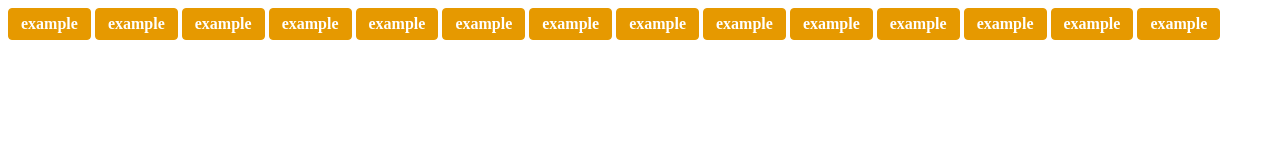
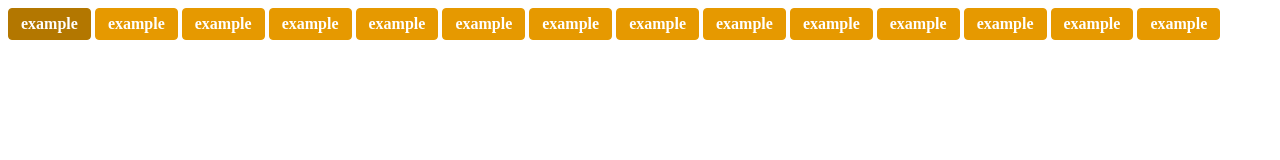
Before and after one commit to uwuMAKSON/html-css-example, a plain HTML site: page index.html in a window 1280 px wide. In both pictures the pointer is over the button 49 px from the left and 24 px from the top of the page. Drawn offline with Linux system fonts and the light colour scheme.

Commit message:
added hover

```diff
--- a/styles.css
+++ b/styles.css
@@ -10,3 +10,11 @@
     text-decoration: none;
     font-weight: 700;
 }
+.button:hover{
+    background-color: hsl(40, 100%, 35%);
+    border: solid 1px  hsl(40, 100%, 35%) ;
+}
+.button:active{
+    background-color: hsl(40, 100%, 40%);
+    border: solid 1px  hsl(40, 100%, 40%) ;
+}
```
